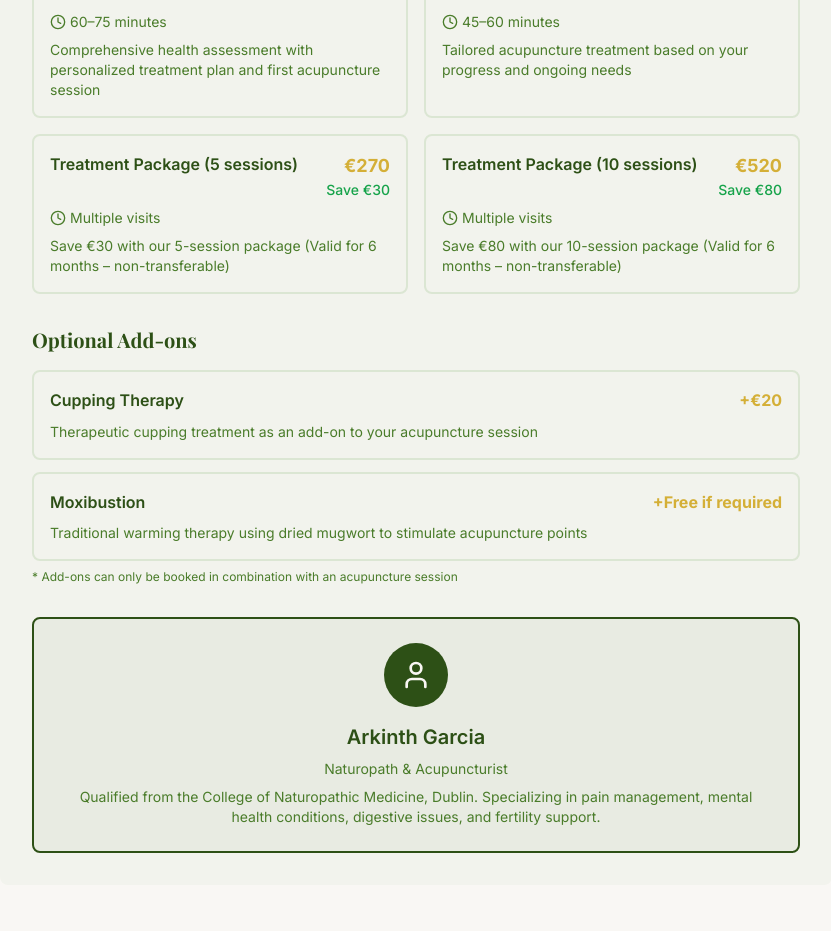
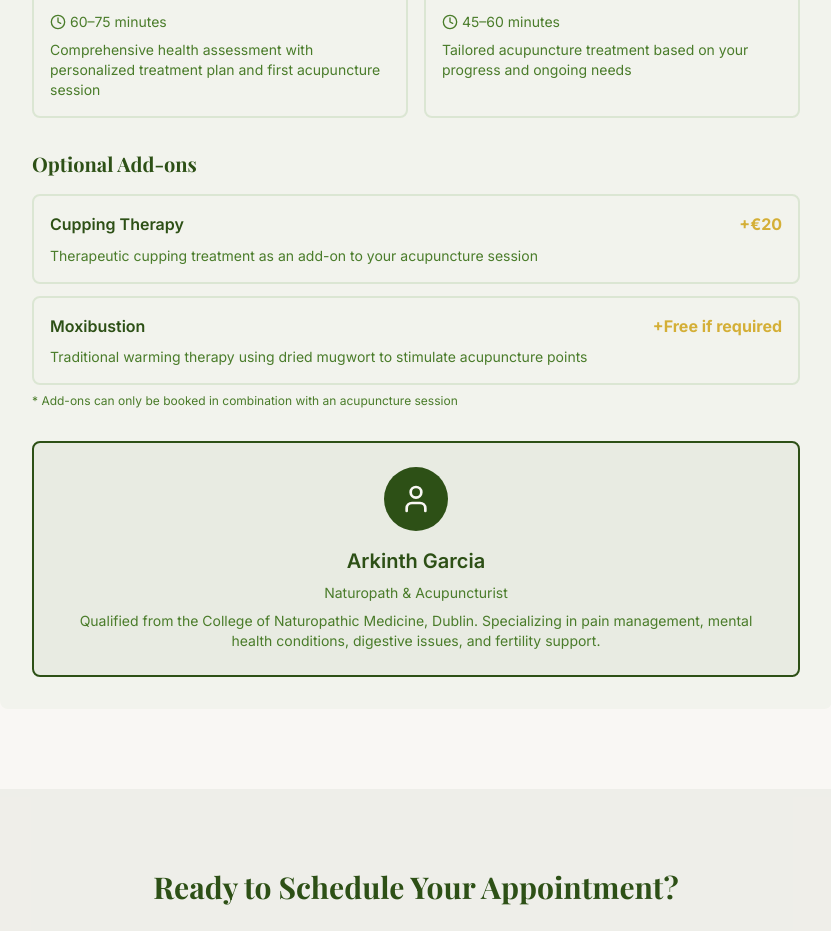
Before and after one commit to hbacalso1229/wellness-needles, a Next.js app: page /bookings in a window 1280 px wide. Shown: the part 982-1913 px from the top of the page, without its empty margins (224-1055 px from the left). Built offline with nearby package versions, Linux system fonts and the light colour scheme.

Commit message:
removed packages inclusions

```diff
--- a/src/app/bookings/page.tsx
+++ b/src/app/bookings/page.tsx
@@ -43,22 +43,6 @@ export default function Bookings() {
       duration: '45–60 minutes',
       price: '€60',
       description: 'Tailored acupuncture treatment based on your progress and ongoing needs'
-    },
-    {
-      id: 'package-5',
-      name: 'Treatment Package (5 sessions)',
-      duration: 'Multiple visits',
-      price: '€270',
-      description: 'Save €30 with our 5-session package (Valid for 6 months – non-transferable)',
-      savings: 'Save €30'
-    },
-    {
-      id: 'package-10',
-      name: 'Treatment Package (10 sessions)',
-      duration: 'Multiple visits',
-      price: '€520',
-      description: 'Save €80 with our 10-session package (Valid for 6 months – non-transferable)',
-      savings: 'Save €80'
     }
   ]
 
@@ -76,22 +60,6 @@ export default function Bookings() {
       duration: '45–60 minutes',
       price: '€75',
       description: 'Tailored acupuncture treatment in the comfort of your home'
-    },
-    {
-      id: 'home-package-5',
-      name: 'Treatment Package (5 sessions)',
-      duration: 'Multiple visits',
-      price: '€350',
-      description: 'Save €25 with our 5-session home visit package (Valid for 6 months)',
-      savings: 'Save €25'
-    },
-    {
-      id: 'home-package-10',
-      name: 'Treatment Package (10 sessions)',
-      duration: 'Multiple visits',
-      price: '€690',
-      description: 'Save €60 with our 10-session home visit package (Valid for 6 months)',
-      savings: 'Save €60'
     }
   ]
 
```
